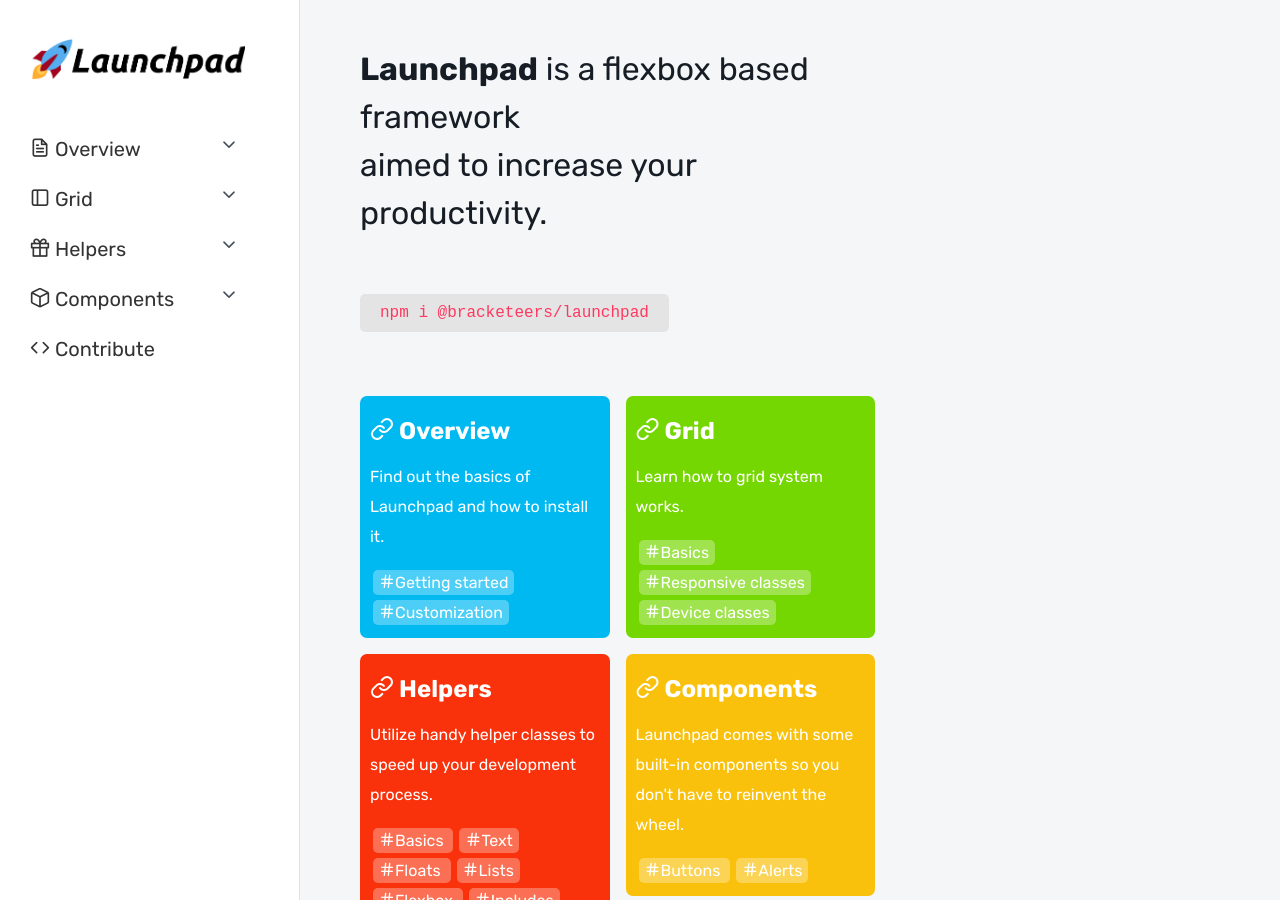
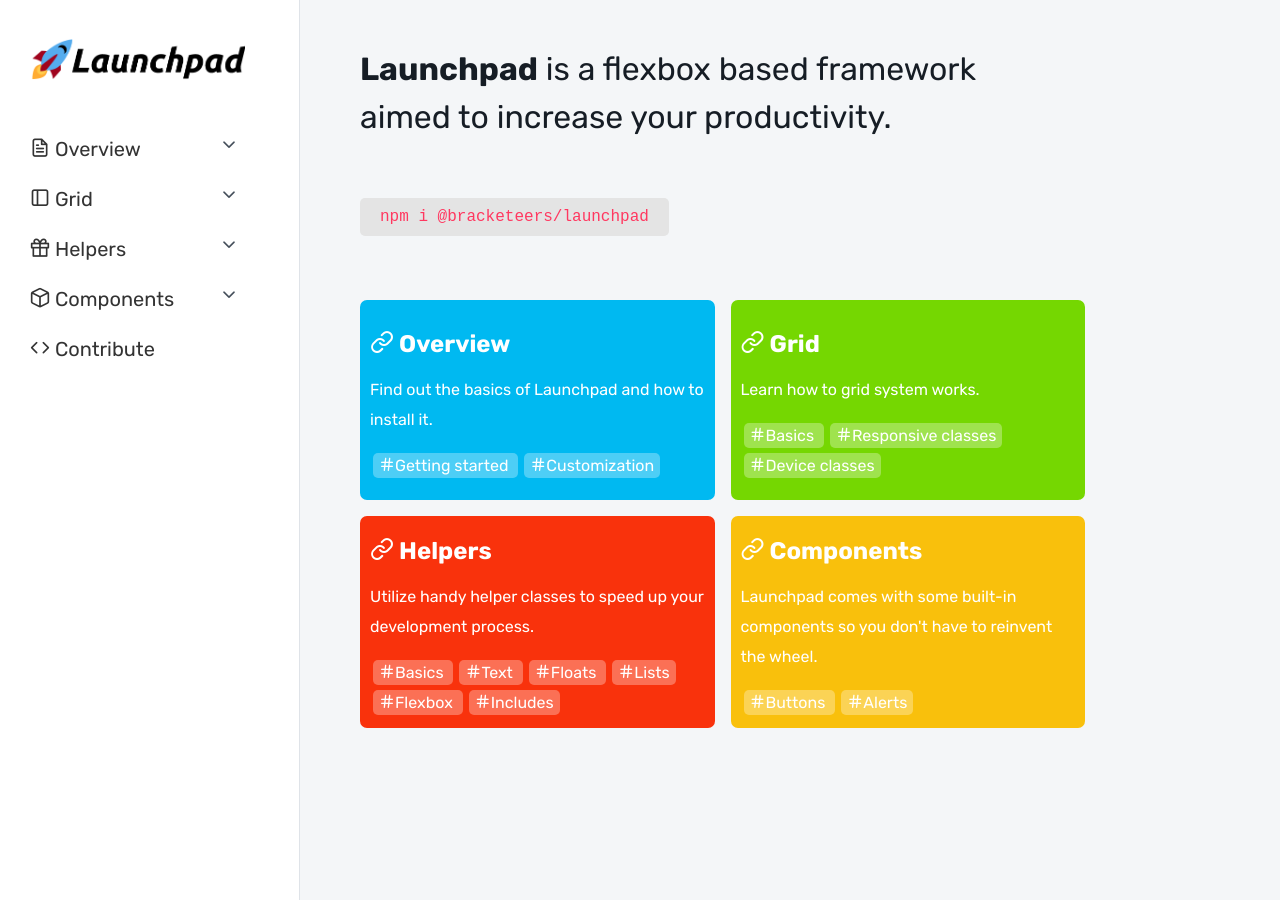
Before and after one commit to Bracketeers/Launchpad, a Jekyll site: the page built from index.md, in a window 1280 px wide and 900 px high. Built offline with Jekyll 4.4.1, drawn with Linux system fonts in a browser that asks for light colours; nearby versions of some CDN libraries; some web fonts are replaced.

Commit message:
layout tweak for mobile displays

```diff
--- a/assets/style.scss
+++ b/assets/style.scss
@@ -82,10 +82,10 @@
   margin-top: 30px;
   max-width: 1100px;
   padding: 15px;
-  width: calc(100% - 30px);
+  width: 100%;
   @include media-query($tablet-up) {
     padding-left: 360px;
-    width: calc(100% - 390px);
+    width: calc(100% - 30px);
   }
 }
 
```
Also changed, not shown: 5 other files.
